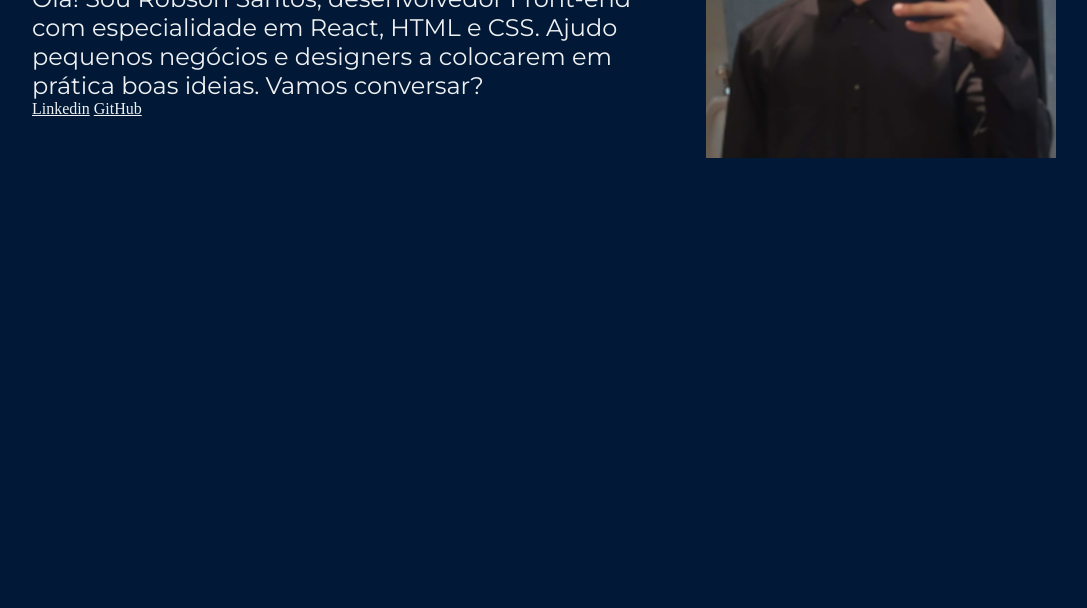
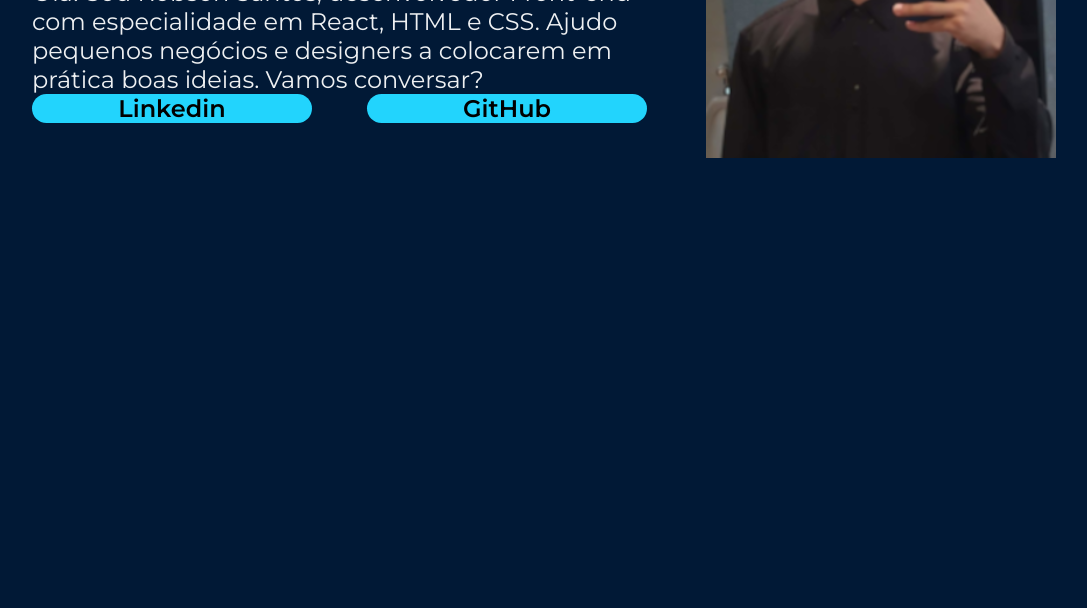
Before and after one commit to RobsonStss/portifolio, a plain HTML site: page index.html in a window 1280 px wide. Shown: the part 320-928 px from the top of the page, without its empty margins (96-1183 px from the left). Drawn offline with nearby package versions, Linux system fonts and the light colour scheme.

Commit message:
Estudos do dia 26/02

```diff
--- a/index.html
+++ b/index.html
@@ -12,8 +12,10 @@
         <section class="apresentacao__conteudo">
             <h1 class="apresentacao__conteudo__titulo">Eleve seu negócio digital a outro nível <strong class="texto-destaque-h1">com um Front-end de qualidade!</strong></com></h1>
             <p class="apresentacao__conteudo__paragrafo">Olá! Sou Robson Santos, desenvolvedor Front-end com especialidade em React, HTML e CSS. Ajudo pequenos negócios e designers a colocarem em prática boas ideias. Vamos conversar?</p>
-            <a href="https://www.linkedin.com/in/joserobsonsantos/">Linkedin</a>
-            <a href="https://github.com/RobsonStss">GitHub</a>
+            <div class="apresentacao__links">
+                <a class="apresentacao__links__link" href="https://www.linkedin.com/in/joserobsonsantos/">Linkedin</a>
+                <a class="apresentacao__links__link" href="https://github.com/RobsonStss">GitHub</a>
+            </div>
         </section>
         <img src="imagens/fotopequena.png" alt="foto do desenvolvedor Robson">
     </main>
--- a/style.css
+++ b/style.css
@@ -1,4 +1,5 @@
 @import url('https://fonts.googleapis.com/css2?family=Krona+One&family=Montserrat:ital,wght@0,100..900;1,100..900&display=swap');
+@import url('https://fonts.googleapis.com/css2?family=Montserrat:ital,wght@0,100..900;1,100..900&display=swap');
 
 * {
     margin: 0;
@@ -40,3 +41,21 @@ a {
     font-size: 24px;
     font-family: "Montserrat", sans-serif;
 }
+
+.apresentacao__links {
+    display: flex;
+    justify-content: space-between;
+}
+
+.apresentacao__links__link {
+    background-color: #22D4FD;
+    width: 280px;
+    text-align: center;
+    border-radius: 16px;
+    font-size: 24px;
+    padding: 21.5 0;
+    text-decoration: none;
+    color: #000000;
+    font-weight: 600;
+    font-family: "Montserrat", sans-serif;
+}
```
